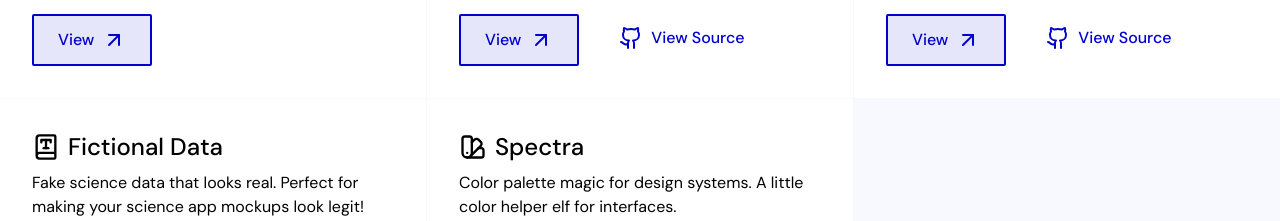
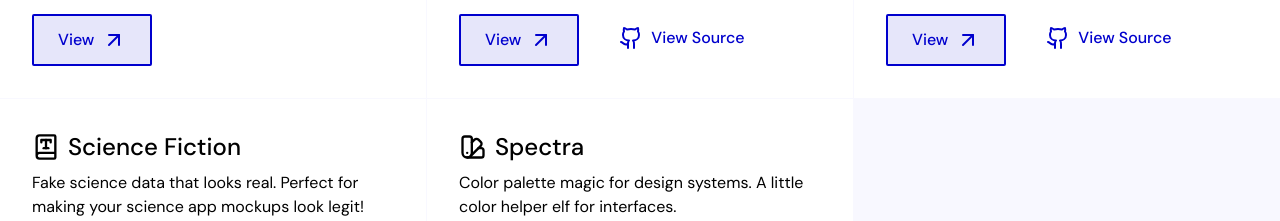
Before and after one commit to renderghost/links, a Next.js app: page / in a window 1280 px wide. Shown: the part 2160-2381 px from the top of the page. Built offline with nearby package versions, Linux system fonts and the light colour scheme; a web font is replaced by a local one.

Commit message:
packing up

```diff
--- a/src/components/Section/Sections/Projects.tsx
+++ b/src/components/Section/Sections/Projects.tsx
@@ -35,7 +35,7 @@
 		sourceUrl: 'https://github.com/renderghost/chattyfile',
 	},
 	{
-		title: 'Fictional Data',
+		title: 'Science Fiction',
 		description:
 			'Fake science data that looks real. Perfect for making your science app mockups look legit!',
 		icon: BookType,
```
